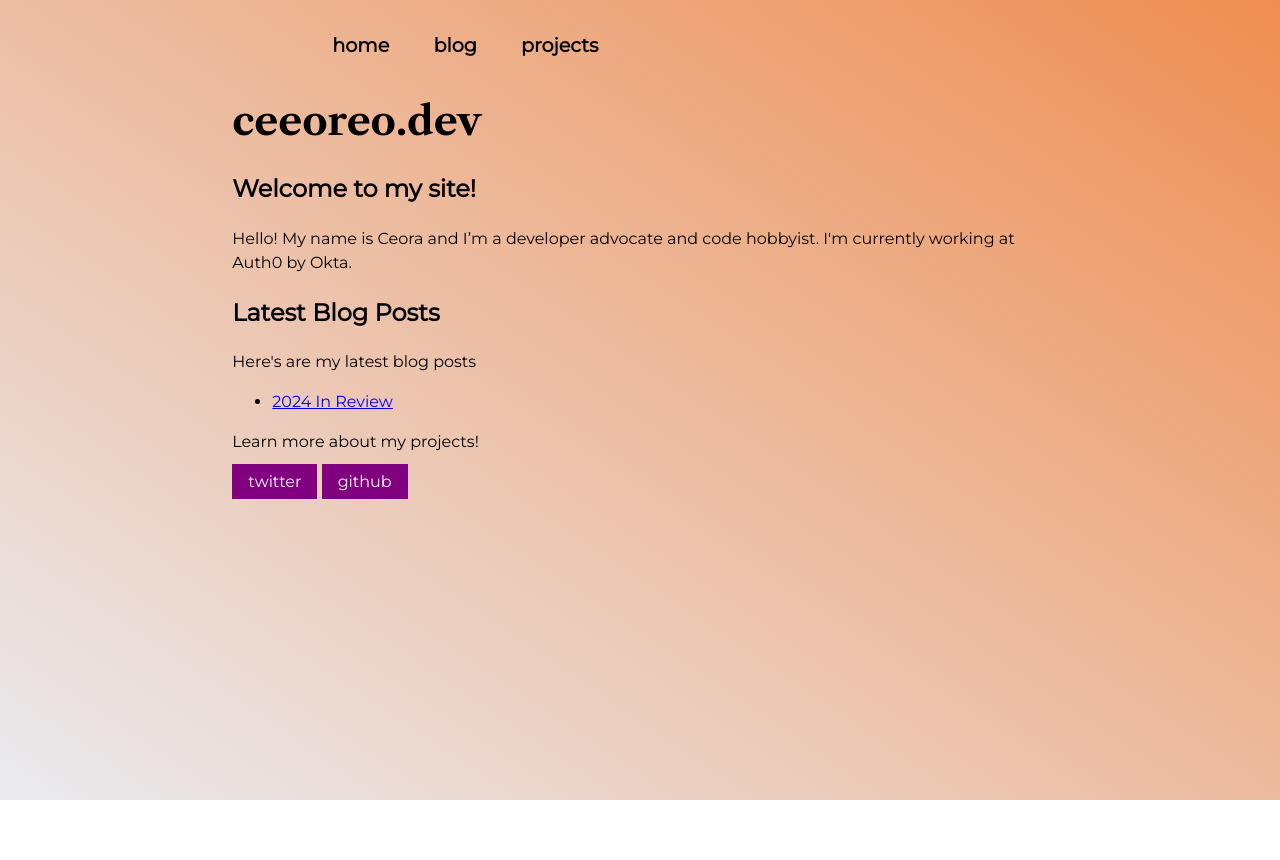
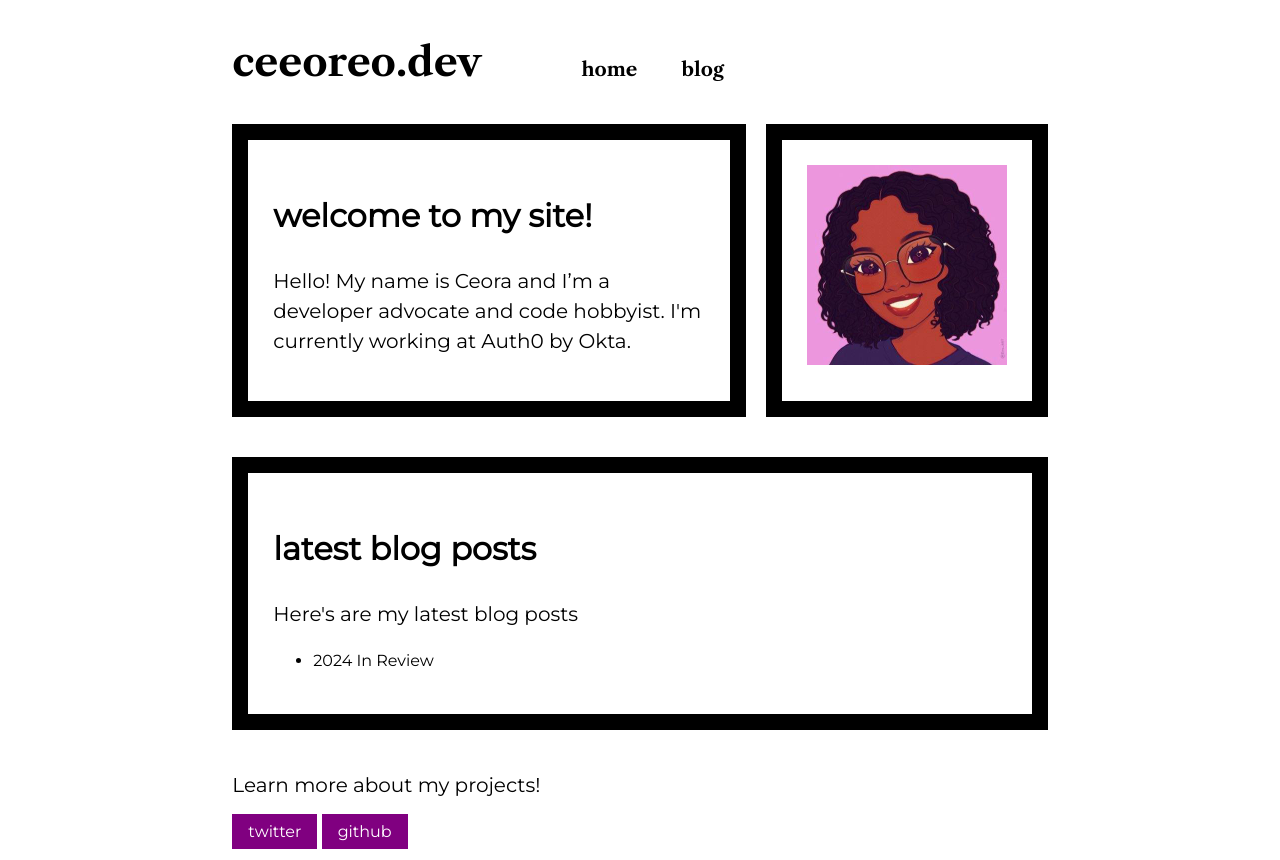
Before and after one commit to ceeoreo/ceeoreo.dev, an Astro site: page / in a window 1280 px wide. Before the commit the page ends 800 px from the top, so only its background shows below. Built offline with nearby package versions, Linux system fonts and the light colour scheme; Astro itself is replaced by a stand-in of ours.

Commit message:
add profile pic and more styling

```diff
--- a/src/components/Header.astro
+++ b/src/components/Header.astro
@@ -4,8 +4,7 @@ import Hamburger from './Hamburger.astro';
 ---
 
 <header>
-  <nav>
-    <Hamburger />
-    <Navigation />
-  </nav>
+  <h1><a href='/'>ceeoreo.dev</a></h1>
+  <Hamburger />
+  <Navigation />
 </header>
--- a/src/components/Navigation.astro
+++ b/src/components/Navigation.astro
@@ -3,5 +3,5 @@
 <nav class='nav-links'>
   <a href="/">Home</a>
   <a href="/blog">Blog</a>
-  <a href="/project">Projects</a>
+  <!-- <a href="/project">Projects</a> -->
 </nav>
--- a/src/pages/index.astro
+++ b/src/pages/index.astro
@@ -1,18 +1,31 @@
 ---
 import BaseLayout from '../layouts/BaseLayout.astro';
 
-const pageTitle = 'ceeoreo.dev';
 const allPosts = Object.values(import.meta.glob('./posts/*.md', { eager: true }));
 const allPostsNum = allPosts.length;
 ---
 
-<BaseLayout pageTitle={pageTitle}>
+<BaseLayout>
+	<div class='about-section'>
+		<div class='section about'>
 			<h2>Welcome to my site!</h2>
 			<p>Hello! My name is Ceora and I’m a developer advocate
 			and code hobbyist. I'm currently working at Auth0 by Okta. </p>
+			<div class='socials'>
+
+			</div>
+		</div>
+		<div class='section'>
+			<img src='/ceorapfp.jpg'>
+		</div>
+	</div>
+	<div class='section'>
 		<h2>Latest Blog Posts</h2>
 		<p>Here's are my latest blog posts</p>
 		<ul>
 			<li><a href={allPosts[allPostsNum - 1].url}>{allPosts[allPostsNum - 1].frontmatter.title}</a></li>
 		</ul>
+	</div>
+	<div>
+	</div>
 </BaseLayout>
--- a/src/styles/global.css
+++ b/src/styles/global.css
@@ -1,6 +1,6 @@
 html {
   /* background: rgb(234,235,240); */
-  background: linear-gradient(34deg, rgba(234,235,240,1) 0%, rgba(239,142,82,1) 100%);
+  /* background: linear-gradient(34deg, rgba(234,235,240,1) 0%, rgba(239,142,82,1) 100%); */
   font-family: sans-serif;
   color: black;
   height: 100%;
@@ -18,14 +18,27 @@ body {
 
 * {
   box-sizing: border-box;
+
 }
 
-h1 {
-  margin: 1rem 0;
-  font-size: 2.5rem;
-  font-family: 'Libre Caslon Text', serif;
+h2 {
+  text-transform: lowercase;
+  font-size: 2rem;
 }
 
+p {
+  font-size: 20px;
+}
+
+header {
+  display: flex;
+  align-items: baseline;
+}
+
+a {
+  color: black;
+  text-decoration: none;
+}
 /* nav styles */
 .hamburger {
   padding-right: 20px;
@@ -58,6 +71,7 @@ h1 {
   text-transform: lowercase;
   transition: all 0.35s ease;
   color: black;
+  font-family: 'Libre Caslon Text';
 }
 
 .nav-links a:hover,
@@ -72,6 +86,12 @@ h1 {
 }
 
 @media screen and (min-width: 636px) {
+  h1 {
+    margin: 1rem 0;
+    font-size: 2.5rem;
+    font-family: 'Libre Caslon Text', serif;
+  }
+
   .nav-links {
     margin-left: 5em;
     display: block;
@@ -88,5 +108,24 @@ h1 {
   .hamburger {
     display: none;
   }
+  .about-section {
+    display: flex;
+  }
+
+  .about {
+    margin-right: 20px;
+  }
 
 }
+
+.section {
+  border: 1rem solid black;
+  padding: 25px;
+  margin-bottom: 40px;
+}
+
+img {
+  object-fit: contain;
+  height: 200px;
+  width: 200px;
+}
```
Also changed, not shown: public/ceorapfp.jpg (added). Lines whose indentation alone changed are shown as unchanged.
